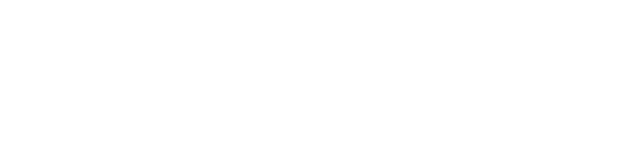
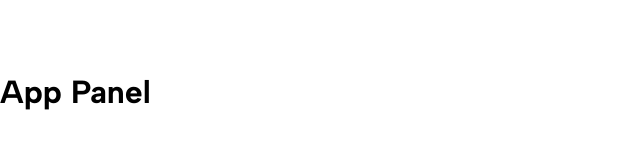
Before and after one commit to David-Shayne/App_Panel, a plain HTML site: page index.html in a window 1280 px wide. Shown: the whole page, without its empty margins (0-640 px from the left). Drawn offline with Linux system fonts and the light colour scheme.

Commit message:
Bring in default font

```diff
--- a/index.html
+++ b/index.html
@@ -8,5 +8,14 @@
 		<link rel="stylesheet" href="style.css" />
 		<title>App Panel | Dashboard</title>
 	</head>
-	<body></body>
+	<body>
+		<div class="container">
+			<div class="side-panel">
+				<div class="header">
+					<img src="./Assets/dashboard.svg" alt="Dashboard" />
+					<h1>App Panel</h1>
+				</div>
+			</div>
+		</div>
+	</body>
 </html>
--- a/style.css
+++ b/style.css
@@ -1,4 +1,5 @@
-@import url(./normalize.css);
+@import url(./Assets/normalize.css);
+@import url("https://fonts.googleapis.com/css2?family=Albert+Sans:ital,wght@0,100..900;1,100..900&display=swap");
 
 :root {
 	--primary-font-size: 2rem;
@@ -8,3 +9,9 @@
 	--primary-color: #980730;
 	--secondary-color: #07986f;
 }
+
+body {
+	font-family: "Albert Sans", system-ui, -apple-system, BlinkMacSystemFont,
+		"Segoe UI", Roboto, Oxygen, Ubuntu, Cantarell, "Open Sans", "Helvetica Neue",
+		sans-serif;
+}
```
Also changed, not shown: Assets/normalize.css (renamed from normalize.css).
